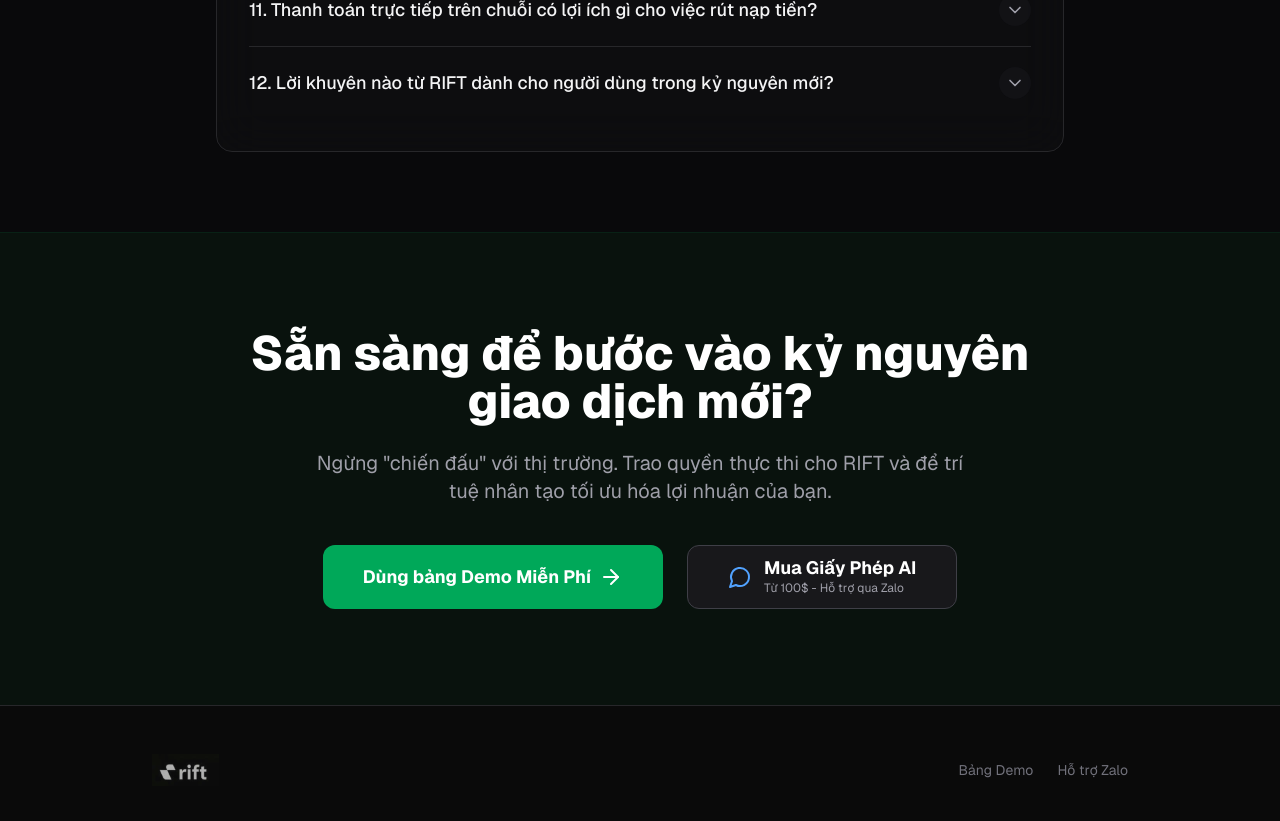
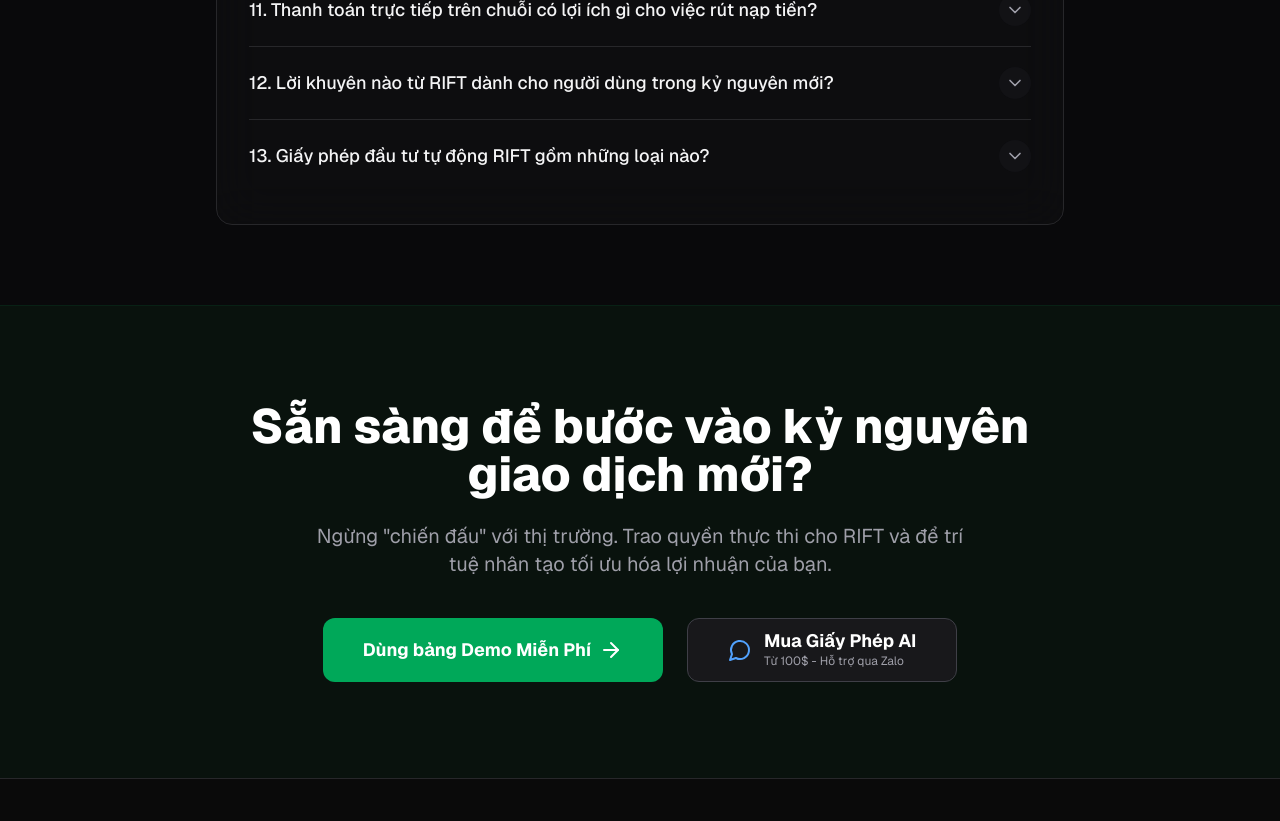
Before and after one commit to TonyTran99/dautucongngheai, a Next.js app: page / in a window 1280 px wide. Shown: the part 2200-3021 px from the top of the page. Built offline with nearby package versions, Linux system fonts and the light colour scheme.

Commit message:
Update Q9, Q11 and add Q13 about investment licenses

```diff
--- a/src/data/qna.ts
+++ b/src/data/qna.ts
@@ -48,7 +48,7 @@
   {
     id: 9,
     question: "RIFT xây dựng trên Blockchain Hyperliquid có làm giao dịch bị chậm đi không?",
-    answer: "Nhiều người vẫn mang định kiến rằng nhắc đến công nghệ chuỗi khối là nhắc đến sự chậm chạp và tắc nghẽn mạng lưới. Họ sợ việc bấm nút xong phải chờ cả phút lệnh mới khớp.\n\nTuy nhiên Hyperliquid không giống các mạng lưới thông thường. Nó là một nền tảng chuyên biệt chỉ phục vụ duy nhất cho mục đích tài chính.\n\nHãy tưởng tượng thay vì đi trên một con đường hỗn hợp đông đúc xe máy, xe đạp và người đi bộ, bạn đang lái xe trên một đường ray cao tốc dành riêng cho tàu siêu tốc. Không có ai chơi game hay lướt mạng xã hội trên con đường này để cản trở bạn.\n\nNhờ đó, mạng lưới này có khả năng xử lý hàng chục ngàn giao dịch mỗi giây với tốc độ phản hồi cực kỳ thấp. Nó biến thành một động cơ hoàn hảo để cỗ máy RIFT hoạt động mượt mà không chút độ trễ.",
+    answer: "Nhiều người vẫn mang định kiến rằng nhắc đến công nghệ chuỗi khối là nhắc đến sự chậm chạp và tắc nghẽn mạng lưới. Họ sợ việc bấm nút xong phải chờ cả phút lệnh mới khớp.\n\nTuy nhiên Hyperliquid không giống các mạng lưới thông thường. Nó là một nền tảng chuyên biệt chỉ phục vụ duy nhất cho mục đích tài chính.\n\nHãy tưởng tượng thay vì đi trên một con đường hỗn hợp đông đúc xe máy, xe đạp và người đi bộ, bạn đang lái xe trên một đường ray cao tốc dành riêng cho tàu siêu tốc. Không có ai chơi game hay lướt mạng xã hội trên con đường này để cản trở bạn.\n\nNhờ đó, mạng lưới này có khả năng xử lý 200 ngàn giao dịch mỗi giây với tốc độ phản hồi cực kỳ thấp. Nó biến thành một động cơ hoàn hảo để cỗ máy RIFT hoạt động mượt mà không chút độ trễ.",
   },
   {
     id: 10,
@@ -58,11 +58,16 @@
   {
     id: 11,
     question: "Thanh toán trực tiếp trên chuỗi có lợi ích gì cho việc rút nạp tiền?",
-    answer: "Rất nhiều người dùng từng khóc ròng khi thị trường sập nhưng lệnh rút tiền lại bị hệ thống thông báo đang bảo trì hoặc chờ nhân sự duyệt thủ công mất hàng tuần lễ.\n\nTrên RIFT, mọi thứ được vận hành bởi hợp đồng thông minh. Giống như máy ATM hoạt động xuyên đêm, bạn đút thẻ vào thao tác đúng mật khẩu là máy nhả tiền ngay lập tức mà không cần gọi hỏi nhân viên ngân hàng xem họ có rảnh để duyệt lệnh hay không.\n\nQuá trình thanh toán tiền diễn ra trực tiếp trên hệ thống tự động. Ngay đúng khoảnh khắc lệnh của bạn chốt lời hoặc cắt lỗ xong, tiền lập tức chạy thẳng về ví cá nhân của bạn theo thời gian thực. Không có bất kỳ tổ chức hay cá nhân nào có quyền đóng băng hoặc giam giữ số vốn mà bạn làm ra.",
+    answer: "Rất nhiều người dùng từng khóc ròng khi thị trường sập nhưng lệnh rút tiền lại bị hệ thống thông báo đang bảo trì hoặc chờ nhân sự duyệt thủ công mất hàng tuần lễ.\n\nTrên RIFT, mọi thứ được vận hành trên nền tảng Blockchain. Giống như máy ATM hoạt động xuyên đêm, bạn đút thẻ vào thao tác đúng mật khẩu là máy nhả tiền ngay lập tức mà không cần gọi hỏi nhân viên ngân hàng xem họ có rảnh để duyệt lệnh hay không.\n\nQuá trình thanh toán tiền diễn ra trực tiếp trên hệ thống tự động. Ngay đúng khoảnh khắc lệnh của bạn chốt lời hoặc cắt lỗ xong, tiền lập tức chạy thẳng về ví cá nhân của bạn theo thời gian thực. Không có bất kỳ tổ chức hay cá nhân nào có quyền đóng băng hoặc giam giữ số vốn mà bạn làm ra.",
   },
   {
     id: 12,
     question: "Lời khuyên nào từ RIFT dành cho người dùng trong kỷ nguyên mới?",
     answer: "Đa số chúng ta vẫn giữ thói quen ngồi dán mắt vào màn hình máy tính thâu đêm suốt sáng để rình rập một cây nến xanh đỏ. Thói quen này vắt kiệt sức khỏe, cảm xúc và thường dẫn đến những quyết định sai lầm.\n\nTrong khi đó, thị trường hiện tại bị chi phối bởi các hệ thống tự động chạy nhanh hơn con người hàng triệu lần. Bạn không thể dùng cơ bắp để đua với máy móc. Lời khuyên của chúng tôi là hãy thay đổi tư duy, từ việc tự tay cầm cuốc đào đất sang việc học cách điều khiển một cỗ máy xúc.\n\nHãy nhường những công việc tay chân như canh giá, cắt lỗ và khớp lệnh siêu tốc cho trí tuệ nhân tạo. Việc của bạn là đứng ở góc nhìn vĩ mô hơn, hoạch định chiến lược vốn, quản trị cảm xúc bản thân và chọn đúng thời điểm để trao quyền thực thi cho RIFT. Máy móc làm việc của máy móc, con người làm việc của con người, đó mới là cách kiếm tiền thông minh."
+  },
+  {
+    id: 13,
+    question: "Giấy phép đầu tư tự động RIFT gồm những loại nào?",
+    answer: "Hệ thống RIFT cung cấp ba loại giấy phép phù hợp với các mức vốn khác nhau. Loại thứ nhất là giấy phép Micro Follow trị giá 100 USD với lợi nhuận giao dịch mỗi ngày từ 0.3 đến 0.5%. Loại thứ hai là giấy phép Smart Follow trị giá 500 USD mang lại lợi nhuận giao dịch mỗi ngày từ 0.5 đến 0.7%. Loại thứ ba cao cấp nhất là giấy phép Alpha Follow trị giá 1000 USD mang lại lợi nhuận giao dịch mỗi ngày từ 0.7 đến 0.9%.\n\nĐiểm đặc biệt là toàn bộ lợi nhuận sẽ được trả về tài khoản của bạn đều đặn theo chu kỳ 24h mỗi ngày. Bạn hoàn toàn làm chủ nguồn vốn của mình, có thể dừng giấy phép để rút vốn gốc bất cứ lúc nào và tiền sẽ được hoàn về tài khoản trong vòng 24h."
   }
 ];
```
